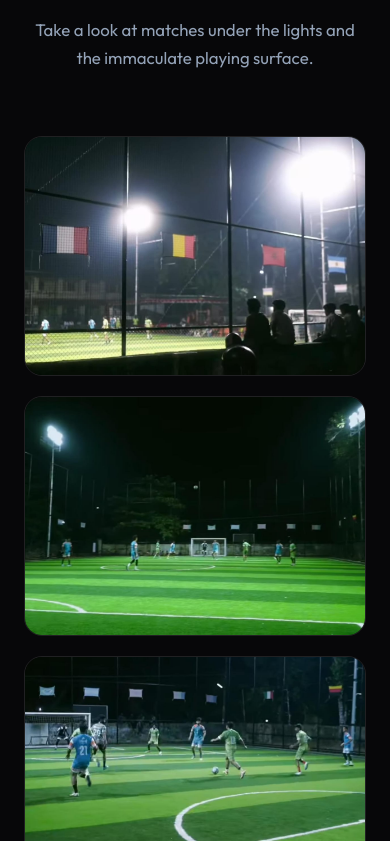
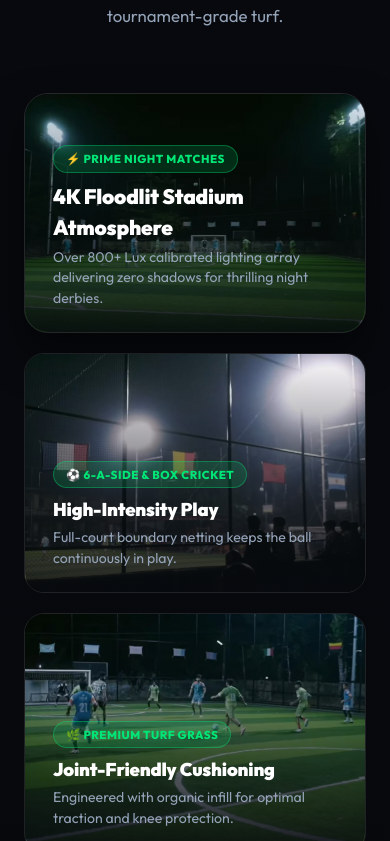
Before and after one commit to sreedevrajendran/TurfManagementSystem, a Next.js app: page / in a window 390 px wide. Shown: the part 7223-8064 px from the top of the page. Built offline with nearby package versions, Linux system fonts and the light colour scheme; no server answers; the database is empty.

Commit message:
Expand background sections to full edge-to-edge width and redesign visual tour into Bento showcase

```diff
--- a/src/app/page.module.css
+++ b/src/app/page.module.css
@@ -232,10 +232,19 @@
 
 /* ── SECTION COMMON ── */
 .section {
-  padding: 120px 24px;
+  width: 100%;
+  padding: 110px 0;
+  position: relative;
+  overflow: hidden;
+}
+
+.sectionInner {
+  width: 100%;
   max-width: 1240px;
   margin: 0 auto;
+  padding: 0 24px;
   position: relative;
+  z-index: 2;
 }
 
 .sectionHeader {
@@ -546,6 +555,135 @@
   color: #E2E8F0;
 }
 
+/* ── GALLERY SECTION ── */
+.gallerySection {
+  background: linear-gradient(180deg, rgba(8, 10, 15, 0.94) 0%, rgba(6, 8, 12, 0.98) 100%);
+  border-bottom: 1px solid rgba(255, 255, 255, 0.08);
+}
+
+.galleryBentoGrid {
+  display: grid;
+  grid-template-columns: repeat(12, 1fr);
+  grid-auto-rows: 240px;
+  gap: 20px;
+}
+
+.bentoCardMain {
+  grid-column: span 7;
+  grid-row: span 2;
+  position: relative;
+  border-radius: 24px;
+  overflow: hidden;
+  border: 1px solid rgba(255, 255, 255, 0.12);
+  box-shadow: 0 20px 40px rgba(0, 0, 0, 0.5);
+  transition: transform 0.3s cubic-bezier(0.16, 1, 0.3, 1), border-color 0.3s;
+}
+
+.bentoCardSide {
+  grid-column: span 5;
+  grid-row: span 1;
+  position: relative;
+  border-radius: 20px;
+  overflow: hidden;
+  border: 1px solid rgba(255, 255, 255, 0.1);
+  transition: transform 0.3s cubic-bezier(0.16, 1, 0.3, 1), border-color 0.3s;
+}
+
+.bentoCardSide2 {
+  grid-column: span 5;
+  grid-row: span 1;
+  position: relative;
+  border-radius: 20px;
+  overflow: hidden;
+  border: 1px solid rgba(255, 255, 255, 0.1);
+  transition: transform 0.3s cubic-bezier(0.16, 1, 0.3, 1), border-color 0.3s;
+}
+
+.bentoCardBottom {
+  grid-column: span 12;
+  grid-row: span 1;
+  position: relative;
+  border-radius: 20px;
+  overflow: hidden;
+  border: 1px solid rgba(255, 255, 255, 0.1);
+  transition: transform 0.3s cubic-bezier(0.16, 1, 0.3, 1), border-color 0.3s;
+}
+
+.bentoCardMain:hover,
+.bentoCardSide:hover,
+.bentoCardSide2:hover,
+.bentoCardBottom:hover {
+  transform: translateY(-4px);
+  border-color: rgba(0, 230, 118, 0.4);
+}
+
+.bentoImg {
+  transition: transform 0.5s ease;
+}
+
+.bentoCardMain:hover .bentoImg,
+.bentoCardSide:hover .bentoImg,
+.bentoCardSide2:hover .bentoImg,
+.bentoCardBottom:hover .bentoImg {
+  transform: scale(1.04);
+}
+
+.bentoOverlay {
+  position: absolute;
+  inset: 0;
+  background: linear-gradient(180deg, rgba(0, 0, 0, 0) 0%, rgba(7, 9, 14, 0.4) 40%, rgba(7, 9, 14, 0.92) 100%);
+  z-index: 1;
+  display: flex;
+  flex-direction: column;
+  justify-content: flex-end;
+  padding: 24px 28px;
+}
+
+.bentoBadge {
+  display: inline-flex;
+  align-items: center;
+  gap: 6px;
+  background: rgba(0, 230, 118, 0.15);
+  border: 1px solid rgba(0, 230, 118, 0.35);
+  color: #00E676;
+  padding: 4px 12px;
+  border-radius: 99px;
+  font-size: 0.72rem;
+  font-weight: 800;
+  text-transform: uppercase;
+  letter-spacing: 0.5px;
+  margin-bottom: 8px;
+  width: fit-content;
+}
+
+.bentoTitle {
+  font-size: 1.3rem;
+  font-weight: 900;
+  color: #FFFFFF;
+  margin-bottom: 4px;
+  letter-spacing: -0.01em;
+}
+
+.bentoDesc {
+  font-size: 0.88rem;
+  color: #94A3B8;
+  line-height: 1.45;
+}
+
+@media (max-width: 900px) {
+  .galleryBentoGrid {
+    grid-template-columns: 1fr;
+    grid-auto-rows: 240px;
+  }
+  .bentoCardMain,
+  .bentoCardSide,
+  .bentoCardSide2,
+  .bentoCardBottom {
+    grid-column: span 1;
+    grid-row: span 1;
+  }
+}
+
 /* ── REVIEWS SECTION ── */
 .reviewsSection {
   background: linear-gradient(180deg, rgba(8, 10, 16, 0.92) 0%, rgba(6, 8, 12, 0.96) 100%), url('/school-1.jpg') center/cover no-repeat;
--- a/src/app/page.tsx
+++ b/src/app/page.tsx
@@ -199,6 +199,7 @@ export default function HomePage() {
 
       {/* ── LIVE TODAY'S SLOTS PREVIEW ── */}
       <section id="slots-preview" className={`${styles.section} ${styles.slotsSection}`}>
+        <div className={styles.sectionInner}>
           <div className={styles.sectionHeader}>
             <span className={styles.sectionTag}>Live Court Availability</span>
             <h2 className={styles.sectionHeading}>Today&apos;s Slot Timeline</h2>
@@ -258,10 +259,12 @@ export default function HomePage() {
               </Link>
             </div>
           </div>
+        </div>
       </section>
 
       {/* ── SPECS & STADIUM AMENITIES ── */}
       <section id="specs" className={`${styles.section} ${styles.specsSection}`}>
+        <div className={styles.sectionInner}>
           <div className={styles.sectionHeader}>
             <span className={styles.sectionTag}>World-Class Amenities</span>
             <h2 className={styles.sectionHeading}>Engineered for Peak Performance</h2>
@@ -311,10 +314,12 @@ export default function HomePage() {
               </p>
             </div>
           </div>
+        </div>
       </section>
 
       {/* ── TRANSPARENT PRICING ── */}
       <section id="pricing" className={`${styles.section} ${styles.pricingSection}`}>
+        <div className={styles.sectionInner}>
           <div className={styles.sectionHeader}>
             <span className={styles.sectionTag}>Transparent Rates</span>
             <h2 className={styles.sectionHeading}>Simple, Honest Pricing</h2>
@@ -397,36 +402,71 @@ export default function HomePage() {
               </Link>
             </div>
           </div>
+        </div>
       </section>
 
-      {/* ── PHOTO SHOWCASE ── */}
-      <section id="gallery" className={styles.section}>
+      {/* ── PHOTO SHOWCASE / BENTO GALLERY ── */}
+      <section id="gallery" className={`${styles.section} ${styles.gallerySection}`}>
+        <div className={styles.sectionInner}>
           <div className={styles.sectionHeader}>
             <span className={styles.sectionTag}>Visual Tour</span>
             <h2 className={styles.sectionHeading}>The Arena in Action</h2>
             <p className={styles.sectionDesc}>
-            Take a look at matches under the lights and the immaculate playing surface.
+              Experience the energy of live games under 4K stadium floodlights and the immaculate tournament-grade turf.
             </p>
           </div>
 
-        <div style={{ display: 'grid', gridTemplateColumns: 'repeat(auto-fit, minmax(280px, 1fr))', gap: '20px' }}>
-          <div style={{ position: 'relative', height: '240px', borderRadius: '18px', overflow: 'hidden', border: '1px solid rgba(255, 255, 255, 0.1)' }}>
-            <Image src="/school-1.jpg" alt="East Welfare Turf Action" fill style={{ objectFit: 'cover' }} />
+          <div className={styles.galleryBentoGrid}>
+            {/* Main Feature: Night Match Floodlit */}
+            <div className={styles.bentoCardMain}>
+              <Image src="/school-2.jpg" alt="East Welfare Turf Night Derby Match" fill className={styles.bentoImg} style={{ objectFit: 'cover' }} />
+              <div className={styles.bentoOverlay}>
+                <span className={styles.bentoBadge}>⚡ Prime Night Matches</span>
+                <h3 className={styles.bentoTitle}>4K Floodlit Stadium Atmosphere</h3>
+                <p className={styles.bentoDesc}>
+                  Over 800+ Lux calibrated lighting array delivering zero shadows for thrilling night derbies.
+                </p>
               </div>
-          <div style={{ position: 'relative', height: '240px', borderRadius: '18px', overflow: 'hidden', border: '1px solid rgba(255, 255, 255, 0.1)' }}>
-            <Image src="/school-2.jpg" alt="East Welfare Turf Night Match" fill style={{ objectFit: 'cover' }} />
             </div>
-          <div style={{ position: 'relative', height: '240px', borderRadius: '18px', overflow: 'hidden', border: '1px solid rgba(255, 255, 255, 0.1)' }}>
-            <Image src="/school-3.jpg" alt="East Welfare Turf Grass Quality" fill style={{ objectFit: 'cover' }} />
+
+            {/* Side Card 1: Fast-paced Gameplay */}
+            <div className={styles.bentoCardSide}>
+              <Image src="/school-1.jpg" alt="6-a-side Football Action" fill className={styles.bentoImg} style={{ objectFit: 'cover' }} />
+              <div className={styles.bentoOverlay}>
+                <span className={styles.bentoBadge}>⚽ 6-a-Side &amp; Box Cricket</span>
+                <h3 className={styles.bentoTitle} style={{ fontSize: '1.15rem' }}>High-Intensity Play</h3>
+                <p className={styles.bentoDesc}>Full-court boundary netting keeps the ball continuously in play.</p>
               </div>
-          <div style={{ position: 'relative', height: '240px', borderRadius: '18px', overflow: 'hidden', border: '1px solid rgba(255, 255, 255, 0.1)' }}>
-            <Image src="/school-4.jpg" alt="East Welfare Turf Facilities" fill style={{ objectFit: 'cover' }} />
+            </div>
+
+            {/* Side Card 2: Monofilament Grass */}
+            <div className={styles.bentoCardSide2}>
+              <Image src="/school-3.jpg" alt="All-Weather Synthetic Turf" fill className={styles.bentoImg} style={{ objectFit: 'cover' }} />
+              <div className={styles.bentoOverlay}>
+                <span className={styles.bentoBadge}>🌿 Premium Turf Grass</span>
+                <h3 className={styles.bentoTitle} style={{ fontSize: '1.15rem' }}>Joint-Friendly Cushioning</h3>
+                <p className={styles.bentoDesc}>Engineered with organic infill for optimal traction and knee protection.</p>
+              </div>
+            </div>
+
+            {/* Bottom Card: Facilities & Dugouts */}
+            <div className={styles.bentoCardBottom}>
+              <Image src="/school-4.jpg" alt="East Welfare Turf Gallery & Dugouts" fill className={styles.bentoImg} style={{ objectFit: 'cover' }} />
+              <div className={styles.bentoOverlay}>
+                <span className={styles.bentoBadge}>🏟️ Player Dugouts &amp; Gallery</span>
+                <h3 className={styles.bentoTitle}>Covered Spectator &amp; Sub Dugouts</h3>
+                <p className={styles.bentoDesc}>
+                  Sheltered gallery benches, changing facilities, and dedicated parking for an all-round tournament experience.
+                </p>
+              </div>
+            </div>
           </div>
         </div>
       </section>
 
       {/* ── COMMUNITY REVIEWS ── */}
       <section id="reviews" className={`${styles.section} ${styles.reviewsSection}`}>
+        <div className={styles.sectionInner}>
           <div className={styles.sectionHeader}>
             <span className={styles.sectionTag}>Player Testimonials</span>
             <h2 className={styles.sectionHeading}>Loved by Central Travancore Teams</h2>
@@ -484,10 +524,12 @@ export default function HomePage() {
               </div>
             </div>
           </div>
+        </div>
       </section>
 
       {/* ── FAQ ACCORDION ── */}
       <section id="faq" className={styles.section}>
+        <div className={styles.sectionInner}>
           <div className={styles.sectionHeader}>
             <span className={styles.sectionTag}>Got Questions?</span>
             <h2 className={styles.sectionHeading}>Frequently Asked Questions</h2>
@@ -541,10 +583,12 @@ export default function HomePage() {
               );
             })}
           </div>
+        </div>
       </section>
 
       {/* ── LOCATION & DIRECTIONS ── */}
       <section id="location" className={`${styles.section} ${styles.locationSection}`}>
+        <div className={styles.sectionInner}>
           <div className={styles.locationGrid}>
             <div className={styles.locationDetails}>
               <span className={styles.sectionTag}>Find Our Turf</span>
@@ -611,6 +655,7 @@ export default function HomePage() {
               />
             </div>
           </div>
+        </div>
       </section>
 
       {/* ── WORLD-CLASS SPORTS FOOTER ── */}
```
Lines whose indentation alone changed are shown as unchanged.
